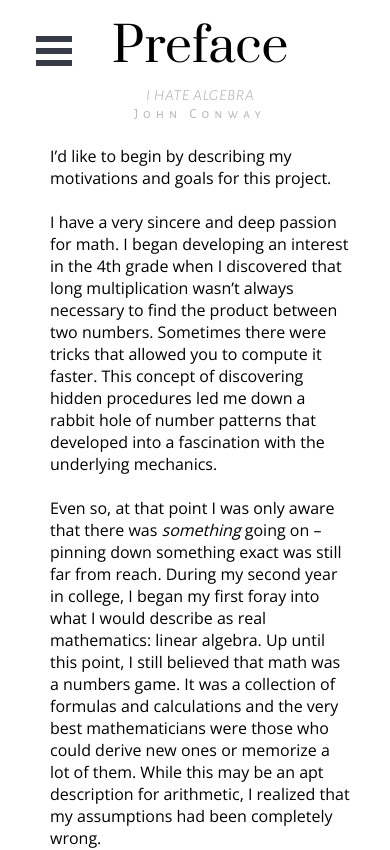
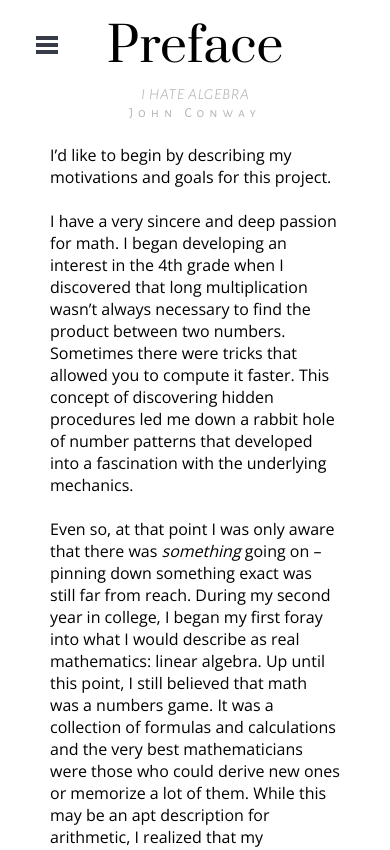
Before and after one commit to emzatos/teach, a React (Create React App) app: page / in a window 390 px wide. Shown: the top 850 px of the page. Built offline with nearby package versions, Linux system fonts and the light colour scheme.

Commit message:
Mobile adjustments

```diff
--- a/src/App.css
+++ b/src/App.css
@@ -10,7 +10,7 @@
   box-sizing: border-box;
   padding-bottom: 5%;
   max-width: 900px;
-  min-width: 400px;
+  min-width: 200px;
   padding-left: 50px;
   padding-right: 50px;
   margin: auto;
--- a/src/Sidebar.js
+++ b/src/Sidebar.js
@@ -10,6 +10,10 @@ function Sidebar(props) {
   const style = {
     bmMenuWrap: {
       transition: 'all 0.3s'
+    },
+    bmBurgerButton: {
+      width: '22px',
+      height: '18px'
     }
   }
 
```
